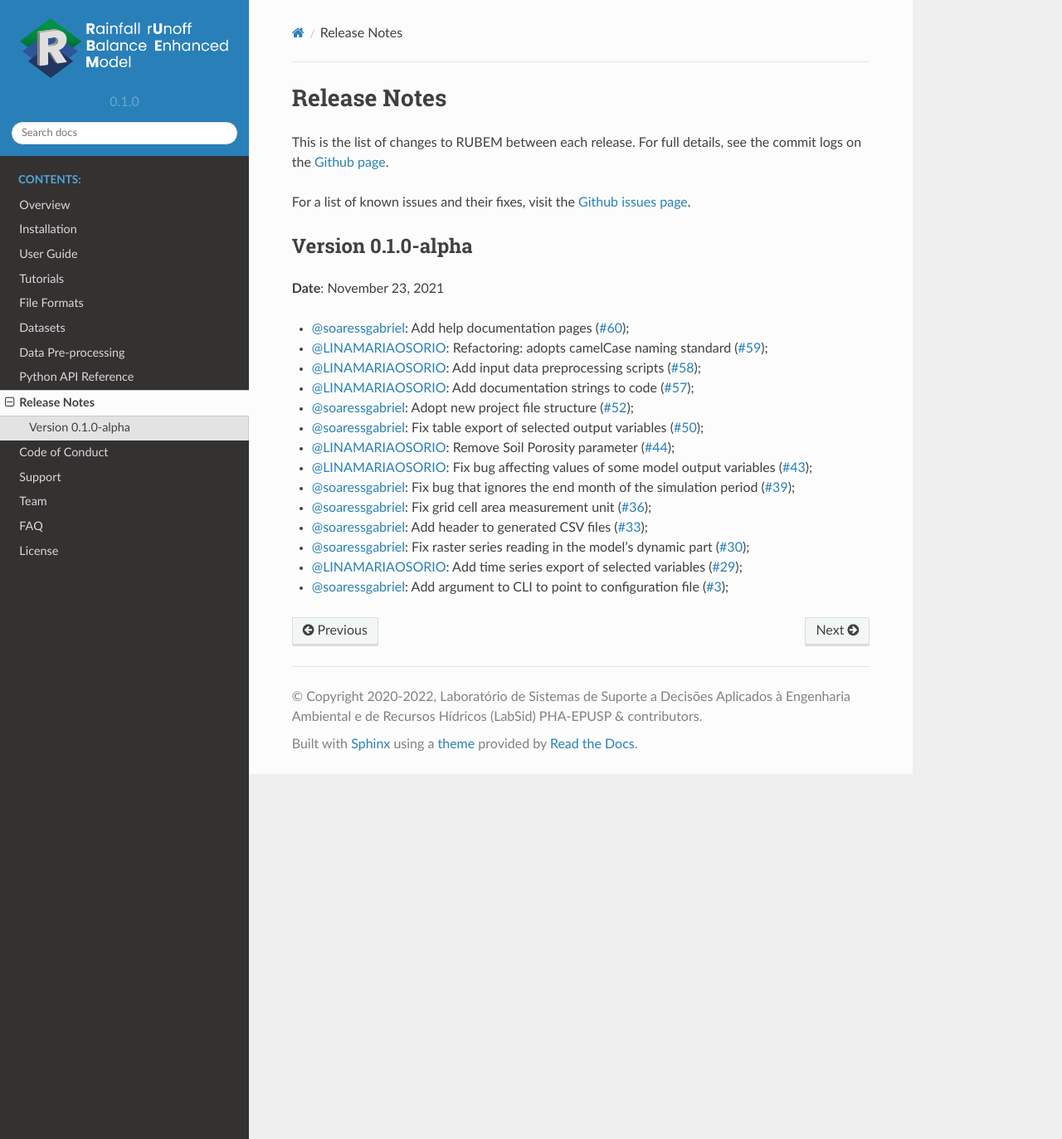
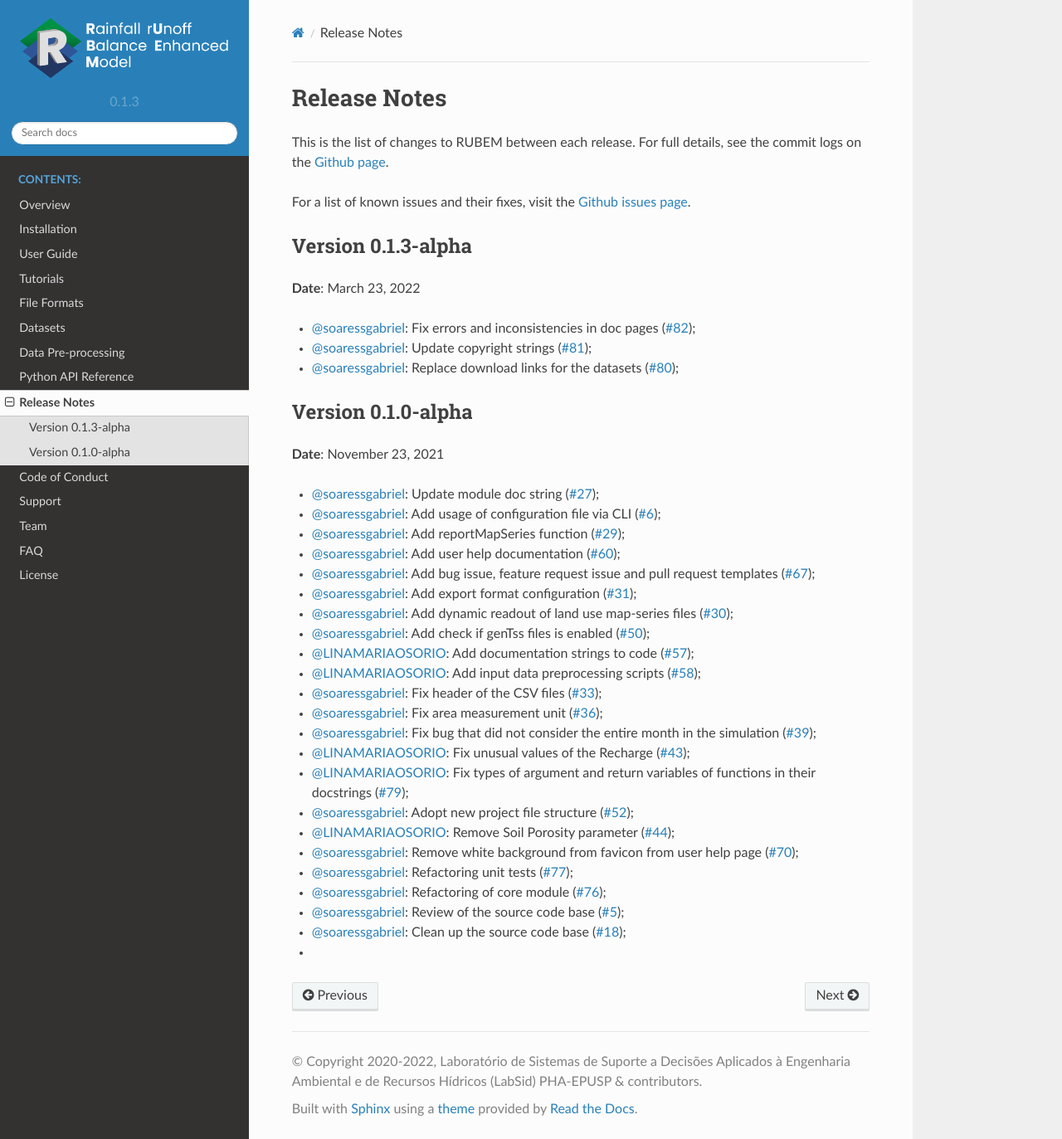
Before and after one commit to LabSid-USP/RUBEM, a Sphinx documentation site: the page built from doc/source/changelog.rst, in a window 1280 px wide and 1373 px high. Shown: the whole window at 83% size. Built offline with Sphinx 7.4.7 and the Read the Docs theme 2.0.0, drawn with Linux system fonts in a browser that asks for light colours.

Commit message:
Update version string

```diff
--- a/doc/source/changelog.rst
+++ b/doc/source/changelog.rst
@@ -5,22 +5,41 @@ This is the list of changes to RUBEM between each release. For full details, see
 
 For a list of known issues and their fixes, visit the `Github issues page <https://github.com/LabSid-USP/RUBEM/issues>`__.
 
+Version 0.1.3-alpha
+-------------------
+
+**Date**: March 23, 2022
+
+- `@soaressgabriel <https://github.com/soaressgabriel>`__: Fix errors and inconsistencies in doc pages (`#82 <https://github.com/LabSid-USP/RUBEM/pull/82>`__);
+- `@soaressgabriel <https://github.com/soaressgabriel>`__: Update copyright strings (`#81 <https://github.com/LabSid-USP/RUBEM/pull/81>`__);
+- `@soaressgabriel <https://github.com/soaressgabriel>`__: Replace download links for the datasets (`#80 <https://github.com/LabSid-USP/RUBEM/pull/80>`__);
+
+
 Version 0.1.0-alpha
 -------------------
 
 **Date**: November 23, 2021
 
-- `@soaressgabriel <https://github.com/soaressgabriel>`__: Add help documentation pages (`#60 <https://github.com/LabSid-USP/RUBEM/pull/60>`__);
-- `@LINAMARIAOSORIO <https://github.com/LINAMARIAOSORIO>`__: Refactoring: adopts camelCase naming standard (`#59 <https://github.com/LabSid-USP/RUBEM/pull/59>`__);
+- `@soaressgabriel <https://github.com/soaressgabriel>`__: Update module doc string (`#27 <https://github.com/LabSid-USP/RUBEM/pull/27>`__);
+- `@soaressgabriel <https://github.com/soaressgabriel>`__: Add usage of configuration file via CLI (`#6 <https://github.com/LabSid-USP/RUBEM/pull/6>`__);
+- `@soaressgabriel <https://github.com/soaressgabriel>`__: Add reportMapSeries function (`#29 <https://github.com/LabSid-USP/RUBEM/pull/29>`__);
+- `@soaressgabriel <https://github.com/soaressgabriel>`__: Add user help documentation (`#60 <https://github.com/LabSid-USP/RUBEM/pull/60>`__);
+- `@soaressgabriel <https://github.com/soaressgabriel>`__: Add bug issue, feature request issue and pull request templates (`#67 <https://github.com/LabSid-USP/RUBEM/pull/67>`__);
+- `@soaressgabriel <https://github.com/soaressgabriel>`__: Add export format configuration (`#31 <https://github.com/LabSid-USP/RUBEM/pull/31>`__);
+- `@soaressgabriel <https://github.com/soaressgabriel>`__: Add dynamic readout of land use map-series files (`#30 <https://github.com/LabSid-USP/RUBEM/pull/30>`__);
+- `@soaressgabriel <https://github.com/soaressgabriel>`__: Add check if genTss files is enabled (`#50 <https://github.com/LabSid-USP/RUBEM/pull/50>`__);
+- `@LINAMARIAOSORIO <https://github.com/LINAMARIAOSORIO>`__: Add documentation strings to code (`#57 <https://github.com/LabSid-USP/RUBEM/pull/57>`__);
 - `@LINAMARIAOSORIO <https://github.com/LINAMARIAOSORIO>`__: Add input data preprocessing scripts (`#58 <https://github.com/LabSid-USP/RUBEM/pull/58>`__);
-- `@LINAMARIAOSORIO <https://github.com/LINAMARIAOSORIO>`__: Add documentation strings to code (`#57 <https://github.com/LabSid-USP/RUBEM/pull/57>`__);
+- `@soaressgabriel <https://github.com/soaressgabriel>`__: Fix header of the CSV files (`#33 <https://github.com/LabSid-USP/RUBEM/pull/33>`__);
+- `@soaressgabriel <https://github.com/soaressgabriel>`__: Fix area measurement unit (`#36 <https://github.com/LabSid-USP/RUBEM/pull/36>`__);
+- `@soaressgabriel <https://github.com/soaressgabriel>`__: Fix bug that did not consider the entire month in the simulation (`#39 <https://github.com/LabSid-USP/RUBEM/pull/39>`__);
+- `@LINAMARIAOSORIO <https://github.com/LINAMARIAOSORIO>`__: Fix unusual values of the Recharge (`#43 <https://github.com/LabSid-USP/RUBEM/pull/43>`__);
+- `@LINAMARIAOSORIO <https://github.com/LINAMARIAOSORIO>`__: Fix types of argument and return variables of functions in their docstrings (`#79 <https://github.com/LabSid-USP/RUBEM/pull/79>`__);
 - `@soaressgabriel <https://github.com/soaressgabriel>`__: Adopt new project file structure (`#52 <https://github.com/LabSid-USP/RUBEM/pull/52>`__);
-- `@soaressgabriel <https://github.com/soaressgabriel>`__: Fix table export of selected output variables (`#50 <https://github.com/LabSid-USP/RUBEM/pull/50>`__);
 - `@LINAMARIAOSORIO <https://github.com/LINAMARIAOSORIO>`__: Remove Soil Porosity parameter (`#44 <https://github.com/LabSid-USP/RUBEM/pull/44>`__);
-- `@LINAMARIAOSORIO <https://github.com/LINAMARIAOSORIO>`__: Fix bug affecting values of some model output variables (`#43 <https://github.com/LabSid-USP/RUBEM/pull/43>`__);
-- `@soaressgabriel <https://github.com/soaressgabriel>`__: Fix bug that ignores the end month of the simulation period (`#39 <https://github.com/LabSid-USP/RUBEM/pull/39>`__);
-- `@soaressgabriel <https://github.com/soaressgabriel>`__: Fix grid cell area measurement unit (`#36 <https://github.com/LabSid-USP/RUBEM/pull/36>`__);
-- `@soaressgabriel <https://github.com/soaressgabriel>`__: Add header to generated CSV files (`#33 <https://github.com/LabSid-USP/RUBEM/pull/33>`__);
-- `@soaressgabriel <https://github.com/soaressgabriel>`__: Fix raster series reading in the model's dynamic part (`#30 <https://github.com/LabSid-USP/RUBEM/pull/30>`__);
-- `@LINAMARIAOSORIO <https://github.com/LINAMARIAOSORIO>`__: Add time series export of selected variables (`#29 <https://github.com/LabSid-USP/RUBEM/pull/29>`__);
-- `@soaressgabriel <https://github.com/soaressgabriel>`__: Add argument to CLI to point to configuration file (`#3 <https://github.com/LabSid-USP/RUBEM/pull/6>`__);
+- `@soaressgabriel <https://github.com/soaressgabriel>`__: Remove white background from favicon from user help page (`#70 <https://github.com/LabSid-USP/RUBEM/pull/70>`__);
+- `@soaressgabriel <https://github.com/soaressgabriel>`__: Refactoring unit tests (`#77 <https://github.com/LabSid-USP/RUBEM/pull/77>`__);
+- `@soaressgabriel <https://github.com/soaressgabriel>`__: Refactoring of core module (`#76 <https://github.com/LabSid-USP/RUBEM/pull/76>`__);
+- `@soaressgabriel <https://github.com/soaressgabriel>`__: Review of the source code base (`#5 <https://github.com/LabSid-USP/RUBEM/pull/4 and https://github.com/LabSid-USP/RUBEM/pull/5>`__);
+- `@soaressgabriel <https://github.com/soaressgabriel>`__: Clean up the source code base (`#18 <https://github.com/LabSid-USP/RUBEM/pull/18>`__);
+-
--- a/doc/source/conf.py
+++ b/doc/source/conf.py
@@ -24,8 +24,8 @@ __author__ = "LabSid PHA EPUSP"
 __email__ = "rubem.hydrological@labsid.eng.br"
 __copyright__ = "Copyright 2020-2022, LabSid PHA EPUSP"
 __license__ = "GPL"
-__date__ = "2021-11-23"
-__version__ = "0.1.0"
+__date__ = "2022-03-23"
+__version__ = "0.1.3"
 __release__ = __version__ + "-alpha"
 
 # Configuration file for the Sphinx documentation builder.
--- a/doc/source/userguide.rst
+++ b/doc/source/userguide.rst
@@ -873,7 +873,7 @@ Use ``-V`` or ``--version`` to get the version of the RUBEM.
 .. code-block:: console
 
    $ python rubem.py --version
-   RUBEM v0.1.0
+   RUBEM v0.1.3
 
 Use ``-c`` or ``--configfile`` to set the path of the RUBEM configuration file.
 
--- a/pyproject.toml
+++ b/pyproject.toml
@@ -1,6 +1,6 @@
 [tool.poetry]
 name = "rubem"
-version = "0.1.0"
+version = "0.1.3"
 description = "Rainfall rUnoff Balance Enhanced Model (RUBEM) is a distributed hydrological model to calculate monthly flows with changes in land use over time"
 authors = ["LabSid PHA EPUSP <rubem.hydrological@labsid.eng.br>"]
 license = "GPL v3"
--- a/rubem/__version__.py
+++ b/rubem/__version__.py
@@ -2,6 +2,6 @@ __author__ = "LabSid PHA EPUSP"
 __email__ = "rubem.hydrological@labsid.eng.br"
 __copyright__ = "Copyright 2020-2022, LabSid PHA EPUSP"
 __license__ = "GPL"
-__date__ = "2021-11-23"
-__version__ = "0.1.0"
+__date__ = "2022-03-23"
+__version__ = "0.1.3"
 __release__ = __version__ + "-alpha"
```
Also changed, not shown: 1 other file.
